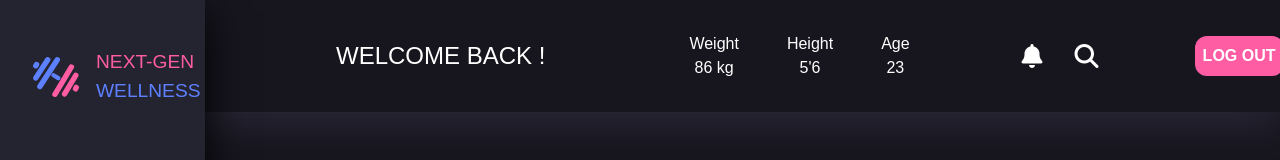
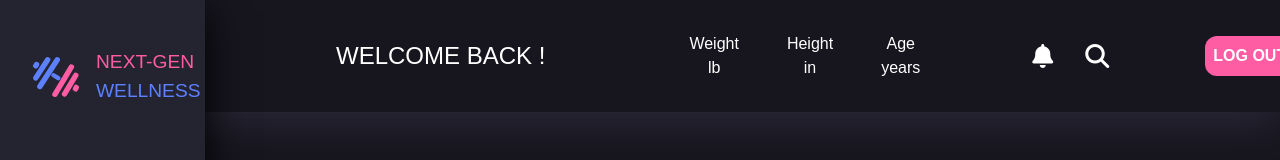
Before and after one commit to RiaChacko/NextGenWellness, a React (Vite) app: page /dashboard in a window 1280 px wide. Shown: the top 160 px of the page. Built offline with nearby package versions, Linux system fonts and the light colour scheme; no server answers; a web font is replaced by a local one.

Commit message:
Update dashboard personal info with actual user values

```diff
--- a/src/pages/Dashboard.jsx
+++ b/src/pages/Dashboard.jsx
@@ -14,11 +14,14 @@ function Dashboard () {
 
     const [user, setUser] = useState(null);
     const [name, setName] = useState("");
+    const [height, setHeight] = useState("");
+    const [weight, setWeight] = useState("");
+    const [age, setAge] = useState("");
 
     const navigate = useNavigate();
 
     useEffect(() => {
-            const getData = onAuthStateChanged(auth, async (currentUser) => {
+        const getData = onAuthStateChanged(auth, async (currentUser) => {
                 if (currentUser) {
                     try {
                         const userDoc = await getDoc(doc(db, "users", currentUser.uid));
@@ -26,6 +29,9 @@ function Dashboard () {
                             const userData = userDoc.data();
                             setUser(currentUser);
                             setName(userData.name || "No name found");
+                            setHeight(calcHeight(userData.height) || "No height found");
+                            setWeight(userData.weight || "No weight found");
+                            setAge(calcAge(userData.birthdate) || "No age found");
                         } else {
                             console.error("The user's document does not exist in the database.");
                         }
@@ -38,8 +44,28 @@ function Dashboard () {
                 setLoading(false);
             });
 
-            return () => getData();
-        }, []);
+        return () => getData();
+    }, []);
+
+    const calcHeight = (heightInput) => {
+        const feet = Math.floor(heightInput / 12);
+        const inches = heightInput % 12;
+        return `${feet}'${inches}\"`;
+    };
+
+    const calcAge = (bdayInput) => {
+        const [month, day, year] = bdayInput.split("/").map(Number);
+        const birthDate = new Date(year, month - 1, day);
+        const today = new Date();
+        let age = today.getFullYear() - birthDate.getFullYear();
+        if (
+            today.getMonth() < birthDate.getMonth() ||
+            (today.getMonth() === birthDate.getMonth() && today.getDate() < birthDate.getDate())
+        ) {
+            age--;
+        }
+        return age;
+    };
 
     const handleLogout = async () => {
         try {
@@ -58,15 +84,15 @@ function Dashboard () {
                 <div className="metrics-header">
                     <div className="metric-header">
                         <h4>Weight</h4>
-                        <p>86 kg</p>
+                        <p>{weight} lb</p>
                     </div>
                     <div className="metric-header">
                         <h4>Height</h4>
-                        <p>5'6</p>
+                        <p>{height} in</p>
                     </div>
                     <div className="metric-header">
                         <h4>Age</h4>
-                        <p>23</p>
+                        <p>{age} years</p>
                     </div>
 
                 </div>
--- a/src/pages/Questionnaire.css
+++ b/src/pages/Questionnaire.css
@@ -120,6 +120,10 @@ body, html {
   width: 12rem;
   border-radius: 4px;
   font-size: 1rem;
+}
+
+.bio-inputs input[placeholder="BIRTHDATE (mm/dd/yyyy)"] {
+  width: 20rem;
 }
 
 .workouts-section h3 {
--- a/src/pages/Questionnaire.jsx
+++ b/src/pages/Questionnaire.jsx
@@ -207,7 +207,7 @@ function Questionnaire() {
             />
             <input
               type="text"
-              placeholder="BIRTHDATE (mm/dd/yy)"
+              placeholder="BIRTHDATE (mm/dd/yyyy)"
               value={birthdate}
               onChange={(e) => setBirthdate(e.target.value)}
             />
```
